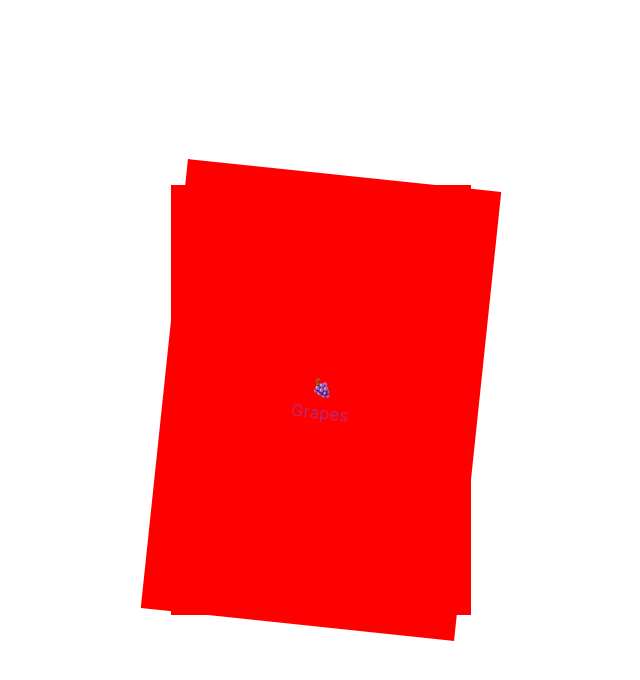
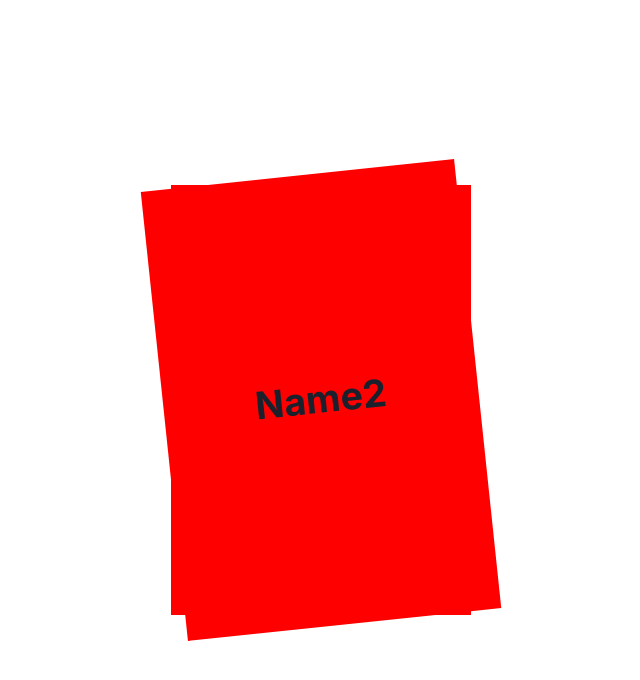
Before and after one commit to priyashah23/dwellr, a React (Vite) app in the folder frontend/: page /properties in a window 1280 px wide. Shown: the top 680 px of the page, without its empty margins (319-959 px from the left). Built offline with nearby package versions, Linux system fonts and the light colour scheme.

Commit message:
simplify

```diff
--- a/frontend/src/Properties.tsx
+++ /dev/null
@@ -1,61 +0,0 @@
-import { Box, BoxProps, Flex } from '@chakra-ui/react';
-import Main from './ui/layout/Main';
-import { motion, useMotionValue, useAnimation, AnimatePresence } from 'framer-motion';
-import { useRef, useEffect, useState, Children } from 'react';
-import Card from './Properties/Card';
-import CARDS from './Properties/cards';
-import { ResultType, HistoryType, CardType, SwipeType} from './Properties/types';
-
-
-
-const Properties = () => {
-  const [cards, setCards] = useState(CARDS);
-  const [result, setResult] = useState<ResultType>({
-    like: 0,
-    nope: 0,
-    superlike: 0,
-  });
-  const [history, setHistory] = useState<HistoryType[]>([]);
-  // index of last card
-  const activeIndex = cards.length - 1;
-  const removeCard = (oldCard: CardType, swipe: SwipeType) => {
-    setHistory((current) => [...current, { ...oldCard, swipe }]);
-    setCards((current) =>
-      current.filter((card) => {
-        return card.id !== oldCard.id;
-      })
-    );
-    setResult((current) => ({ ...current, [swipe]: current[swipe] + 1 }));
-  };
-  const undoSwipe = () => {
-    const newCard = history.pop();
-    if (newCard) {
-      const { swipe } = newCard;
-      setHistory((current) =>
-        current.filter((card) => {
-          return card.id !== newCard.id;
-        })
-      );
-      setResult((current) => ({ ...current, [swipe]: current[swipe] - 1 }));
-      setCards((current) => [...current, newCard]);
-    }
-  };
-
-
-  return (
-    <Main>
-      <AnimatePresence>
-        {cards.map((card, index) => (
-          <Card
-            key={card.name}
-            active={index === activeIndex}
-            removeCard={removeCard}
-            card={card}
-          />
-        ))}
-      </AnimatePresence>
-    </Main>
-  );
-};
-
-export default Properties;
--- a/frontend/src/Properties/Card.tsx
+++ b/frontend/src/Properties/Card.tsx
@@ -1,17 +1,11 @@
-import { Box } from '@chakra-ui/react';
+import { Box, Heading } from '@chakra-ui/react';
 import { PanInfo, motion } from 'framer-motion';
 import { useState } from 'react';
 import { CardProps } from './types';
 
 const Card = ({ card, removeCard, active }: CardProps) => {
   const [leaveX, setLeaveX] = useState(0);
-  const [leaveY, setLeaveY] = useState(0);
   const onDragEnd = (_e: any, info: PanInfo) => {
-    if (info.offset.y < -100) {
-      setLeaveY(-2000);
-      removeCard(card, 'superlike');
-      return;
-    }
     if (info.offset.x > 100) {
       setLeaveX(1000);
       removeCard(card, 'like');
@@ -47,15 +41,13 @@ const Card = ({ card, removeCard, active }: CardProps) => {
           }}
           exit={{
             x: leaveX,
-            y: leaveY,
             opacity: 0,
             scale: 0.5,
             transition: { duration: 0.2 }
           }}
           data-testid="active-card"
         >
-          <Emoji label={card.name} emoji={card.emoji} />
-          <Title title={card.name} color={card.color} />
+          <Heading>{card.name}</Heading>
         </Box>
       ) : (
         <Box
@@ -68,34 +60,12 @@ const Card = ({ card, removeCard, active }: CardProps) => {
           justifyContent="center"
           alignItems="center"
           cursor="grab"
-          // className={`${classNames} ${card.name.length % 2 === 0 ? 'rotate-6' : '-rotate-6'}`}
         >
-          <Emoji label={card.name} emoji={card.emoji} />
-          <Title title={card.name} color={card.color} />
+          <Heading>{card.name}</Heading>
         </Box>
       )}
     </>
   );
 };
 
-/**
- * a11y friendly component for emojis
- * @reference https://devyarns.com/accessible-emojis
- */
-const Emoji: React.FC<{ emoji: string; label: string }> = ({ emoji, label }) => {
-  return (
-    <span role="img" aria-label={label} className="text-[140px]">
-      {emoji}
-    </span>
-  );
-};
-
-const Title: React.FC<{ title: string; color: string }> = ({ title, color }) => {
-  return (
-    <span style={{ color }} className="text-5xl font-bold">
-      {title}
-    </span>
-  );
-};
-
 export default Card;
--- /dev/null
+++ b/frontend/src/Properties/Properties.tsx
@@ -0,0 +1,31 @@
+import Main from '../ui/layout/Main';
+import { AnimatePresence } from 'framer-motion';
+import { useState } from 'react';
+import Card from './Card';
+import PROPERTIES from './data';
+import { Property, SwipeType } from './types';
+
+const Properties = () => {
+  const [cards, setCards] = useState(PROPERTIES);
+  const activeIndex = cards.length - 1;
+  const removeCard = (swipedCard: Property, swipeType: SwipeType) => {
+    setCards((current) =>
+      current.filter((card) => {
+        return card.id !== swipedCard.id;
+      })
+    );
+    console.log(swipedCard, swipeType)
+  };
+
+  return (
+    <Main>
+      <AnimatePresence>
+        {cards.map((card, index) => (
+          <Card key={card.name} active={index === activeIndex} removeCard={removeCard} card={card} />
+        ))}
+      </AnimatePresence>
+    </Main>
+  );
+};
+
+export default Properties;
--- a/frontend/src/Properties/cards.ts
+++ /dev/null
@@ -1,12 +0,0 @@
-const CARDS = [
-  { id: 0, emoji: "🍅", name: "Tomato", color: "#E42100" },
-  { id: 1, emoji: "🍊", name: "Tangerine", color: "#F36000" },
-  { id: 2, emoji: "🍋", name: "Lemon", color: "#F3BC00" },
-  { id: 3, emoji: "🍐", name: "Pear", color: "#A0A226" },
-  { id: 4, emoji: "🥬", name: "Lettuce", color: "#349B19" },
-  { id: 5, emoji: "🫐", name: "Blueberries", color: "#70BBFF" },
-  { id: 6, emoji: "🍆", name: "Eggplant", color: "#7F4877" },
-  { id: 7, emoji: "🍇", name: "Grapes", color: "#BC2A6E" },
-];
-
-export default CARDS;
--- /dev/null
+++ b/frontend/src/Properties/data.ts
@@ -0,0 +1,9 @@
+import { Property } from './types';
+
+const PROPERTIES: Property[] = [
+  { id: 0, name: 'Name0' },
+  { id: 1, name: 'Name1' },
+  { id: 2, name: 'Name2' }
+];
+
+export default PROPERTIES;
--- a/frontend/src/main.tsx
+++ b/frontend/src/main.tsx
@@ -8,7 +8,7 @@ import { BrowserRouter, Routes, Route } from 'react-router';
 import Preferences from './Preferences.tsx';
 import NotFound from './NotFound.tsx';
 import { QueryClientProvider, QueryClient } from '@tanstack/react-query';
-import Properties from './Properties.tsx';
+import Properties from './Properties/Properties.tsx';
 
 const queryClient = new QueryClient();
 
```
Also changed, not shown: frontend/src/Properties/types.ts (+7 -12 lines).
